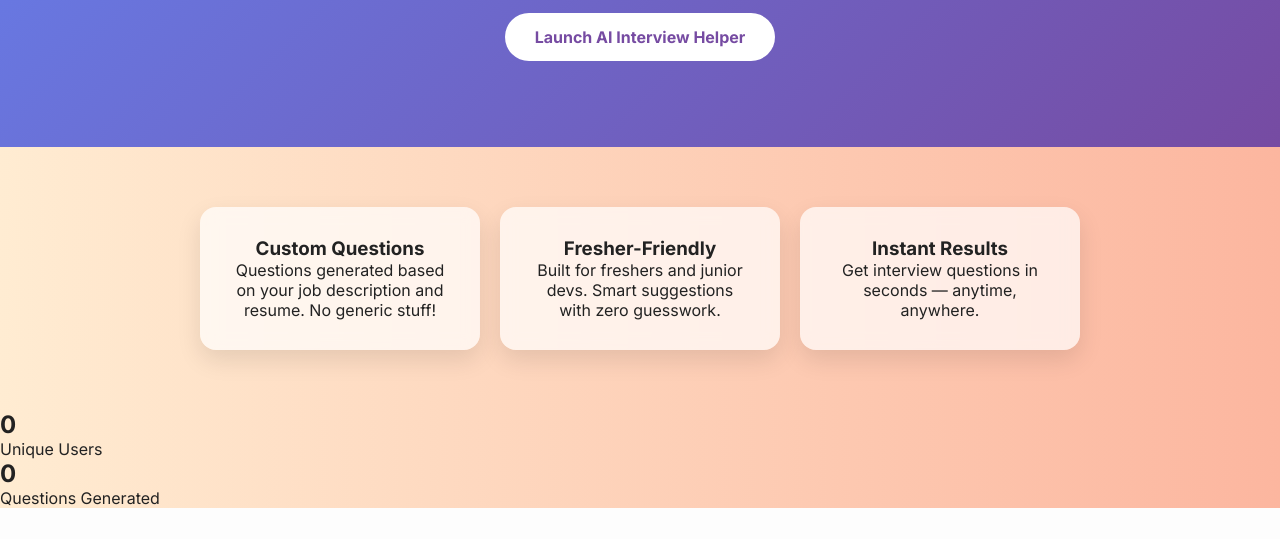
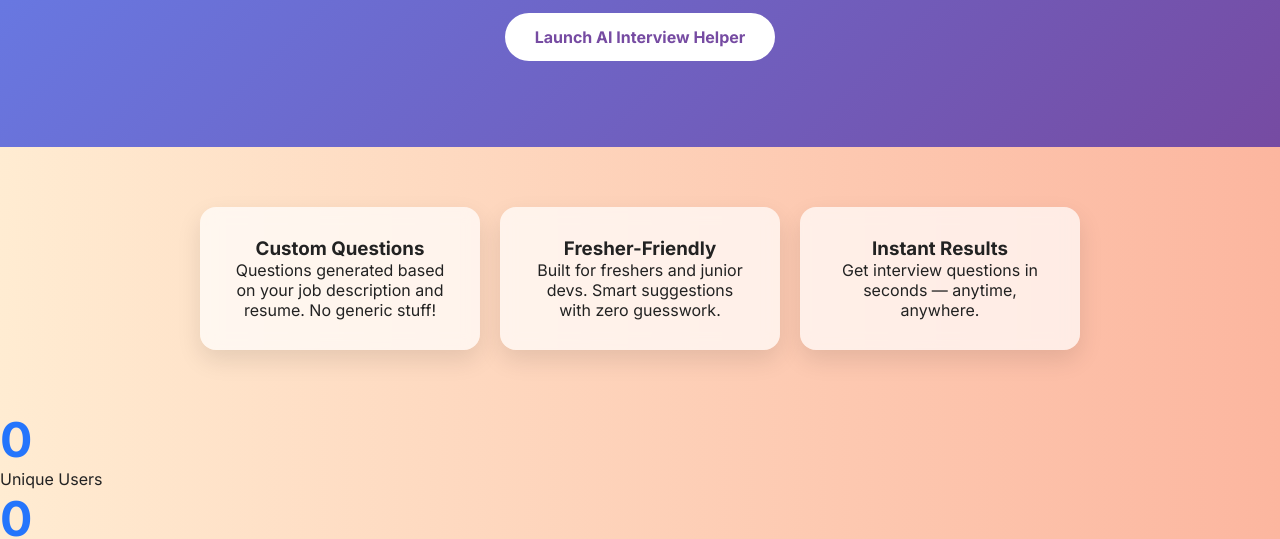
Before and after one commit to ShaikNihal0009/interviewhelper, a plain HTML site: page index.html in a window 1280 px wide. Shown: the part 275-814 px from the top of the page. Drawn offline with Linux system fonts and the light colour scheme.

Commit message:
Update style.css

```diff
--- a/style.css
+++ b/style.css
@@ -177,3 +177,9 @@ footer {
 .dropdown-menu ul li a:hover {
   background: #f5f5f5;
 }
+
+.stat-box h2 {
+  font-size: 3rem;
+  font-weight: 700;
+  color: #2575fc;
+}
```
